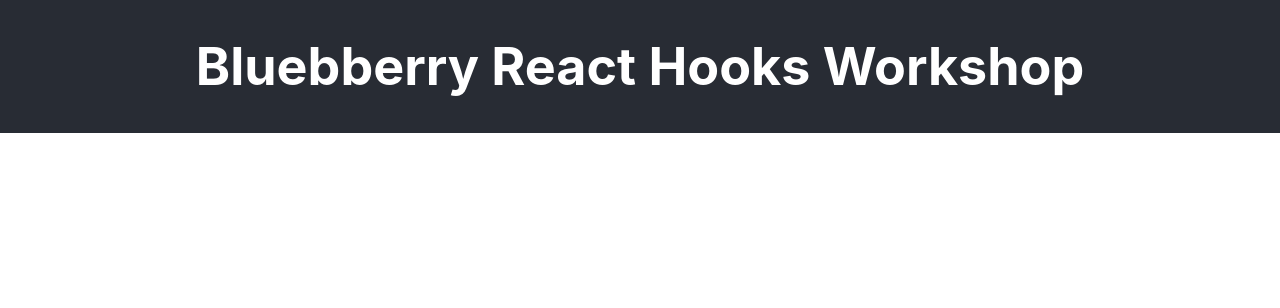
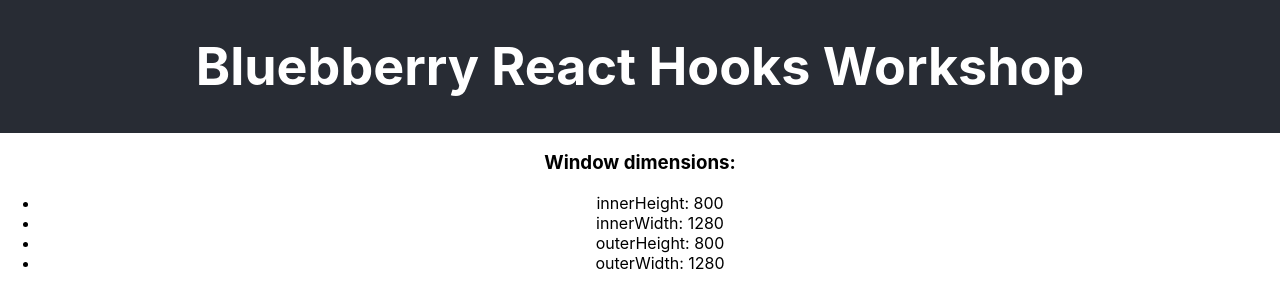
Before and after one commit to kepi74/react-hooks-workshop, a React (Create React App) app: page / in a window 1280 px wide. Shown: the top 308 px of the page. Built offline with nearby package versions, Linux system fonts and the light colour scheme.

Commit message:
useWindowDimensions hook

```diff
--- a/src/App.js
+++ b/src/App.js
@@ -1,5 +1,6 @@
 import React, { Component } from 'react';
 import './App.css';
+import WindowDimensions from './components/WindowDimensions';
 
 class App extends Component {
   render() {
@@ -8,6 +9,7 @@ class App extends Component {
         <header className="App-header">
           <h1>Bluebberry React Hooks Workshop</h1>
         </header>
+        <WindowDimensions />
       </div>
     );
   }
--- /dev/null
+++ b/src/components/WindowDimensions.js
@@ -0,0 +1,20 @@
+import React from 'react';
+import useObjectDimensions from '../hooks/useObjectDimensions';
+
+const WindowDimensions = () => {
+  const windowDimensions = useObjectDimensions();
+  let items = [];
+  for (let dimension in windowDimensions) {
+    items.push(<li key={dimension}>{`${dimension}: ${windowDimensions[dimension]}`}</li>);
+  }
+  return (
+    <div>
+      <h3>Window dimensions:</h3>
+      <ul>
+        {items}
+      </ul>
+    </div>
+  );
+};
+
+export default WindowDimensions;
--- /dev/null
+++ b/src/hooks/useObjectDimensions.js
@@ -0,0 +1,44 @@
+import { useState, useEffect } from 'react';
+
+const useWindowDimensions = () => {
+  const win = window || {};
+  const {
+    innerHeight,
+    innerWidth,
+    outerHeight,
+    outerWidth,
+  } = win;
+
+  const [windowDimensions, setWindowDimensions] = useState({
+    innerHeight,
+    innerWidth,
+    outerHeight,
+    outerWidth,
+  });
+
+  const handleResize = () => {
+    const {
+      innerHeight,
+      innerWidth,
+      outerHeight,
+      outerWidth,
+    } = win;
+    setWindowDimensions({
+      innerHeight,
+      innerWidth,
+      outerHeight,
+      outerWidth,
+    });
+  };
+
+  useEffect(() => {
+    win.addEventListener('resize', handleResize);
+    return () => {
+      win.removeEventListener('resize', handleResize);
+    };
+  });
+
+  return windowDimensions;
+};
+
+export default useWindowDimensions;
```
